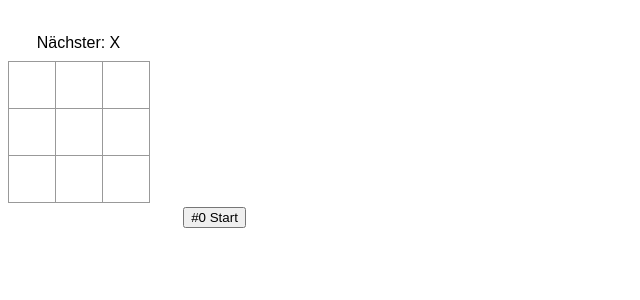
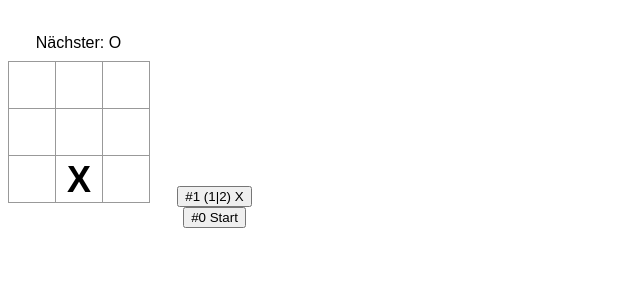
Before and after one commit to RomanDietenmeier/React-Tic-Tac-Toe, a React (Create React App) app: page / in a window 1280 px wide. Shown: the top 300 px of the page, without its empty margins (0-640 px from the left). Built offline with nearby package versions, Linux system fonts and the light colour scheme.

Commit message:
Add Bot to play to TictacToe game.

```diff
--- a/src/App.js
+++ b/src/App.js
@@ -1,4 +1,5 @@
-import { useState } from "react";
+import { useState, useEffect } from "react";
+import { get_bot_move, translate_react_field } from "./bot.js";
 
 function Square({ value, onSquareClick }) {
   return (
@@ -19,7 +20,7 @@ function Board({ xIsNext, squares, onPlay }) {
   }
 
   function handleSquareClick(i) {
-    if (squares[i] || calculateWinner(squares)) {
+    if (squares[i] || calculateWinner(squares) || xIsNext) {
       return;
     }
     const nextSquares = squares.slice();
@@ -123,6 +124,38 @@ export function TicTacToe() {
     );
   });
 
+  useEffect(() => {
+    if (!xIsNext) {
+      return;
+    }
+    const [probable_winner, idx, field] = get_bot_move(
+      translate_react_field(currentSquares)
+    );
+    if (idx < 0) {
+      return;
+    }
+    console.log(
+      "probable_winner",
+      probable_winner,
+      "idx",
+      idx,
+      "field",
+      field,
+      history.length
+    );
+
+    const nextSquares = currentSquares.slice();
+    nextSquares[idx] = "X";
+
+    if (history.length <= 1) {
+      handlePlay(nextSquares);
+    } else {
+      setTimeout(() => {
+        handlePlay(nextSquares);
+      }, 250);
+    }
+  }, [xIsNext]);
+
   return (
     <div className="game">
       <div style={{ marginTop: "auto", marginBottom: "auto" }}>
--- /dev/null
+++ b/src/bot.js
@@ -0,0 +1,124 @@
+const lines = [
+  [0, 1, 2],
+  [3, 4, 5],
+  [6, 7, 8],
+  [0, 3, 6],
+  [1, 4, 7],
+  [2, 5, 8],
+  [0, 4, 8],
+  [2, 4, 6],
+];
+
+function is_game_over(field) {
+  let game_over = null;
+  for (const line of lines) {
+    // console.log("line", line);
+
+    if (
+      field[line[0]] != "-" &&
+      field[line[0]] &&
+      field[line[0]] == field[line[1]] &&
+      field[line[0]] == field[line[2]]
+    ) {
+      game_over = field[line[0]];
+      break;
+    }
+  }
+  if (!game_over) {
+    let field_is_full = true;
+    for (let i = 0; i < 9; i++) {
+      if (field[i] == "-") {
+        field_is_full = false;
+        break;
+      }
+    }
+    if (field_is_full) {
+      return "full";
+    }
+  }
+  return game_over;
+}
+
+function find_winning_idices(field) {
+  const idices = [];
+  for (const line of lines) {
+    const map = { X: 0, O: 0 };
+    for (let i = 0; i < 3; i++) {
+      if (field[line[i]] == "X") {
+        map["X"] = map["X"] + 1;
+      } else if (field[line[i]] == "O") {
+        map["O"] = map["O"] + 1;
+      } else {
+        map["missing_idx"] = line[i];
+      }
+    }
+
+    if (map["X"] >= 2 && map["O"] <= 0) {
+      idices.push(["X", map["missing_idx"]]);
+    } else if (map["O"] >= 2 && map["X"] <= 0) {
+      idices.push(["O", map["missing_idx"]]);
+    }
+  }
+  //   console.log("idices", idices, "field", field);
+  return idices;
+}
+
+function getShuffledFieldIteration() {
+  const array = [0, 1, 2, 3, 4, 5, 6, 7, 8];
+  for (var i = array.length - 1; i > 0; i--) {
+    var j = Math.floor(Math.random() * (i + 1));
+    var temp = array[i];
+    array[i] = array[j];
+    array[j] = temp;
+  }
+  return array;
+}
+
+export function translate_react_field(field) {
+  const field_copy = structuredClone(field);
+  for (let i = 0; i < 9; i++) {
+    if (field_copy[i] == null) {
+      field_copy[i] = "-";
+    }
+  }
+  return field_copy;
+}
+
+export function get_bot_move(field, player, first_idx = -1) {
+  //   console.log("count", count++);
+
+  const game_over = is_game_over(field);
+  if (game_over != null) {
+    return [game_over, first_idx, field];
+  }
+  const winning_idices = find_winning_idices(field);
+  const field_copy = structuredClone(field);
+  const next_player = player == "X" ? "O" : "X";
+
+  if (winning_idices.length >= 0) {
+    for (const [winning_player, idx] of winning_idices) {
+      if (winning_player == player) {
+        return [winning_player, first_idx == -1 ? idx : first_idx, field];
+      }
+      field_copy[idx] = player;
+      const res = get_bot_move(
+        field_copy,
+        next_player,
+        first_idx == -1 ? idx : first_idx
+      );
+      return res;
+    }
+  }
+  for (const idx of getShuffledFieldIteration()) {
+    if (field_copy[idx] != "-") {
+      continue;
+    }
+    field_copy[idx] = player;
+    const res = get_bot_move(
+      field_copy,
+      next_player,
+      first_idx == -1 ? idx : first_idx
+    );
+    return res;
+  }
+}
```
